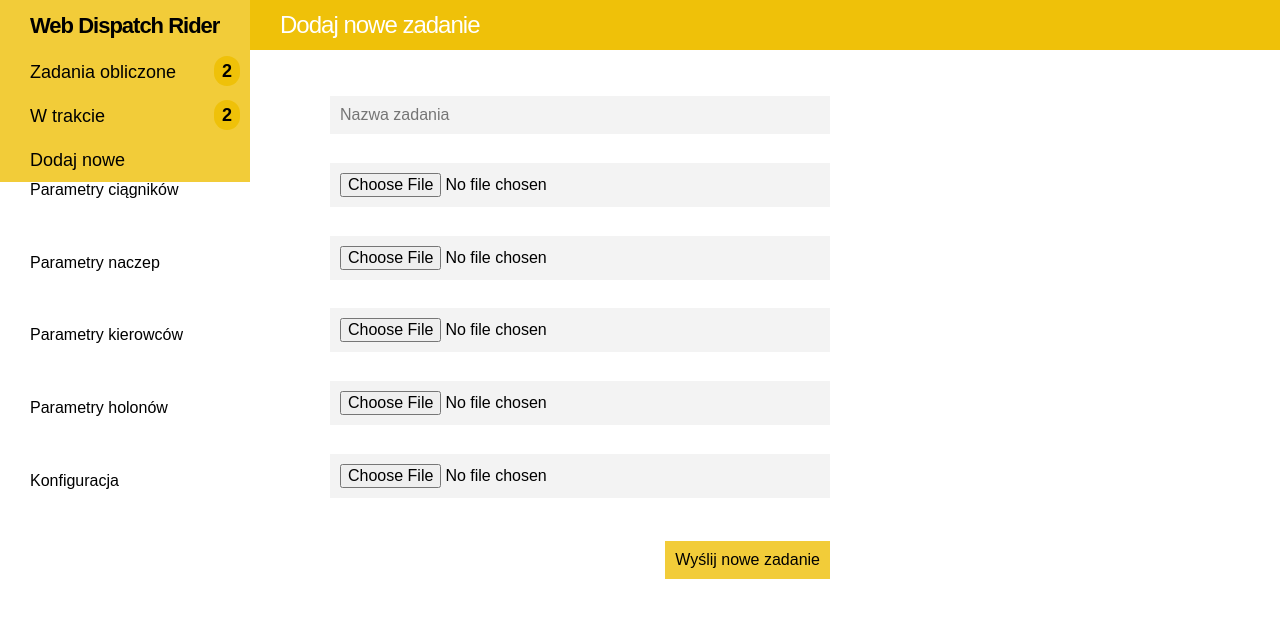
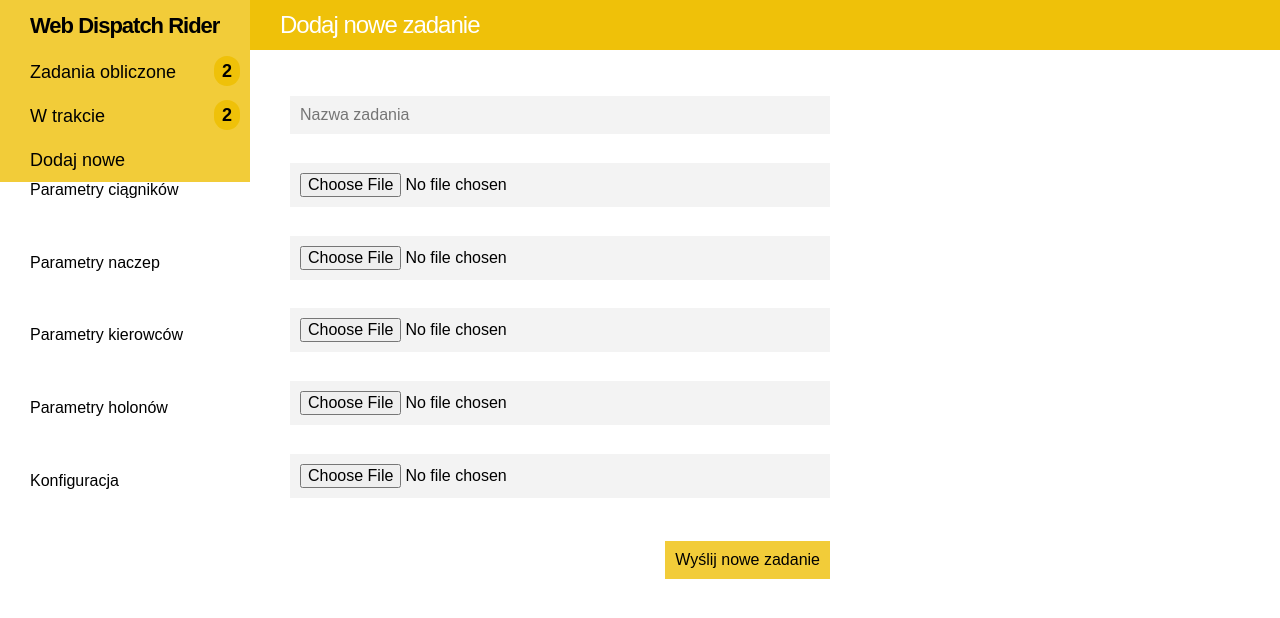
Before and after one commit to darekmydlarz/IO-Web, a PHP site: page /add_task.php in a window 1280 px wide. Shown: the top 618 px of the page. Run offline with PHP 8.4, Linux system fonts and the light colour scheme.

```diff
--- a/web_dispatch/css/main.css
+++ b/web_dispatch/css/main.css
@@ -143,17 +143,16 @@ form input {
 	padding: 5px;
 	background: #F3F3F3;
 	font-size: inherit;
+	width: 520px;
 }
 
 form input[type="text"] {
 	font-family: inherit;
-	width: 480px;
 	display: table;
 	padding: 10px;
 }
 
 form input[type="file"] {
-	width: 480px;
 	display: table;
 	font-size: inherit;
 	padding: 10px;
@@ -190,7 +189,7 @@ p.error input {
 p.message {
 	font-size: 0.8em;
 	color: #9E1810;
-	padding-left: 225px;
+	padding-left: 265px;
 }
 
 /******************************************************** TASKS-LIST */
```
Also changed, not shown: dokumentacja/imgs/logged_graph_viewjpg.jpg (deleted), dokumentacja/imgs/logged_home.jpg (deleted), dokumentacja/imgs/logged_home_menu.jpg (deleted), dokumentacja/imgs/unlogged_home.jpg (deleted), 12 other files.
